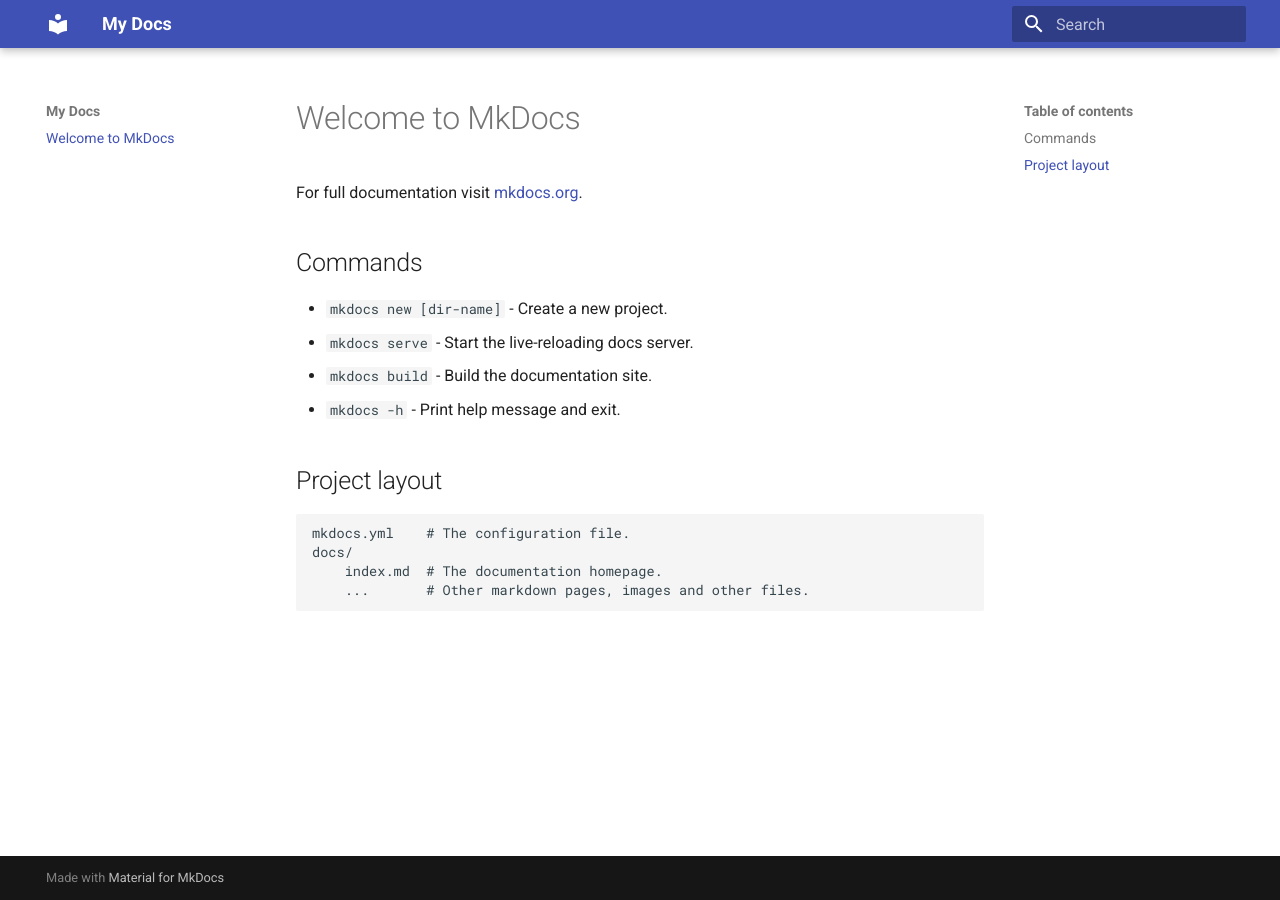
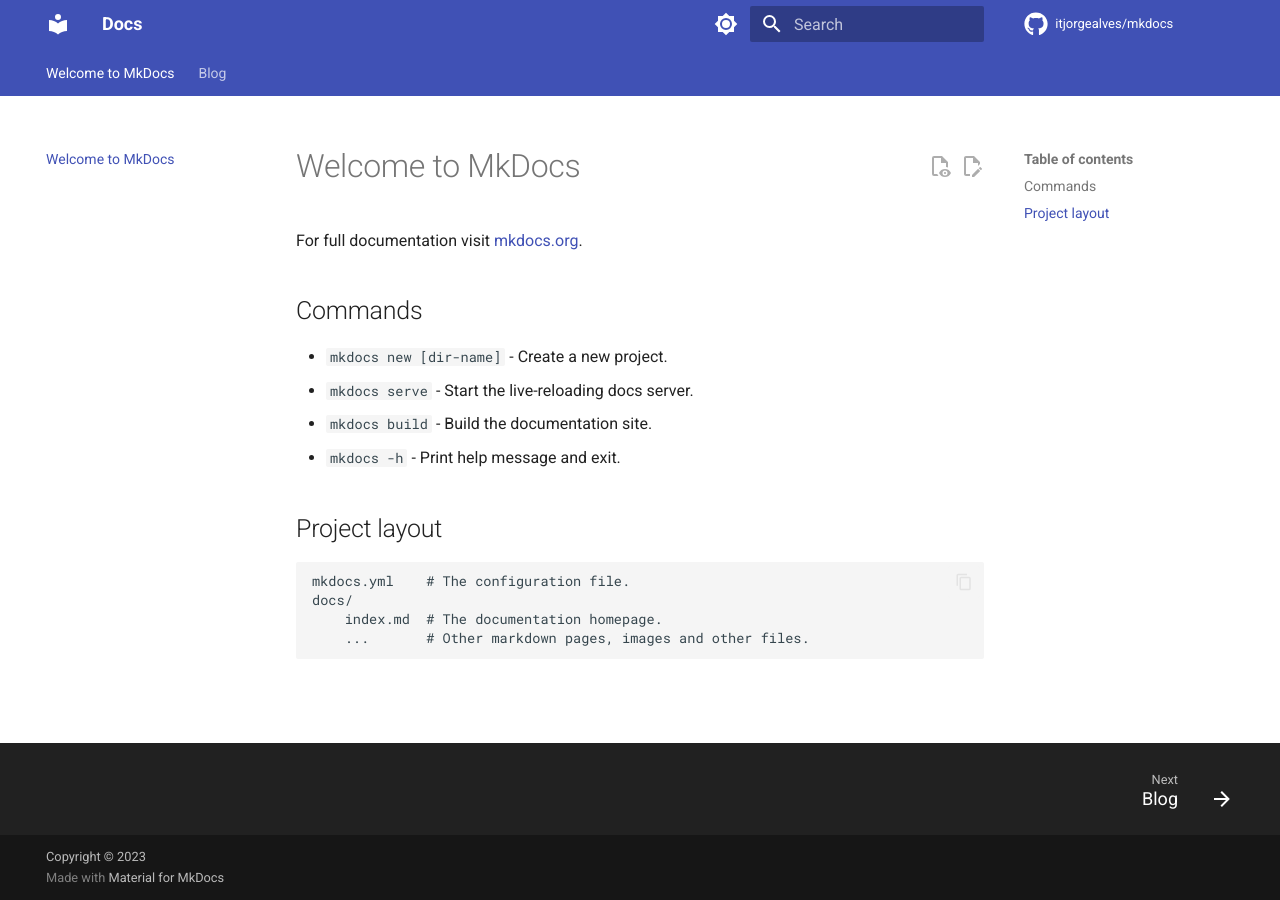
Before and after one commit to itjorgealves/mkdocs, an MkDocs documentation site: the page built from docs/index.md, in a window 1280 px wide. Built offline with MkDocs 1.6.1 and Material for MkDocs 9.7.7, drawn with Linux system fonts in a browser that asks for light colours; comment, search, counter and statistics services are not loaded.

Commit message:
Update documentation files

```diff
--- /dev/null
+++ b/docs/blog/index.md
@@ -0,0 +1 @@
+# Blog
--- a/mkdocs.yml
+++ b/mkdocs.yml
@@ -1,4 +1,90 @@
-site_name: My Docs
+# Project information
+site_name: Docs
+site_url: 'https://itjorgealves.github.io/mkdocs/'
 
+# Repository
+repo_name: 'itjorgealves/mkdocs'
+repo_url: 'https://github.com/itjorgealves/mkdocs'
+edit_uri: edit/main/docs/
+
+# Copyright
+copyright: Copyright &copy; 2023
+
+# Configuration
 theme:
   name: material
+  features:
+    # - announce.dismiss
+    - content.action.edit
+    - content.action.view
+    - content.code.annotate
+    - content.code.copy
+    - content.code.select
+    # - content.tabs.link
+    # - content.tooltips
+    # - header.autohide
+    # - navigation.expand
+    - navigation.footer
+    # - navigation.indexes
+    # - navigation.instant
+    # - navigation.instant.prefetch
+    # - navigation.instant.progress
+    - navigation.path
+    # - navigation.prune
+    # - navigation.sections
+    - navigation.tabs
+    # - navigation.tabs.sticky
+    - navigation.top
+    # - navigation.tracking
+    - search.highlight
+    - search.share
+    # - search.suggest
+    # - toc.follow
+    # - toc.integrate
+  palette:
+    - scheme: default
+      primary: indigo
+      accent: indigo
+      toggle:
+        icon: material/brightness-7
+        name: Switch to dark mode
+    - scheme: slate
+      primary: black
+      accent: indigo
+      toggle:
+        icon: material/brightness-4
+        name: Switch to light mode
+  font:
+    text: Roboto
+    code: Roboto Mono
+  icon:
+    repo: fontawesome/brands/github
+
+# Plugins
+plugins:
+  - search
+  #- typeset
+  - blog
+
+# Hooks
+
+# Additional configuration
+
+# Extensions
+markdown_extensions:
+  # Admonitions
+  - admonition
+  - pymdownx.details
+  - pymdownx.superfences
+  # Annotations
+  - attr_list
+  - md_in_html
+  - pymdownx.superfences
+  # Code blocks
+  - pymdownx.highlight:
+      anchor_linenums: true
+      line_spans: __span
+      pygments_lang_class: true
+  - pymdownx.inlinehilite
+  - pymdownx.snippets
+  - pymdownx.superfences
```
